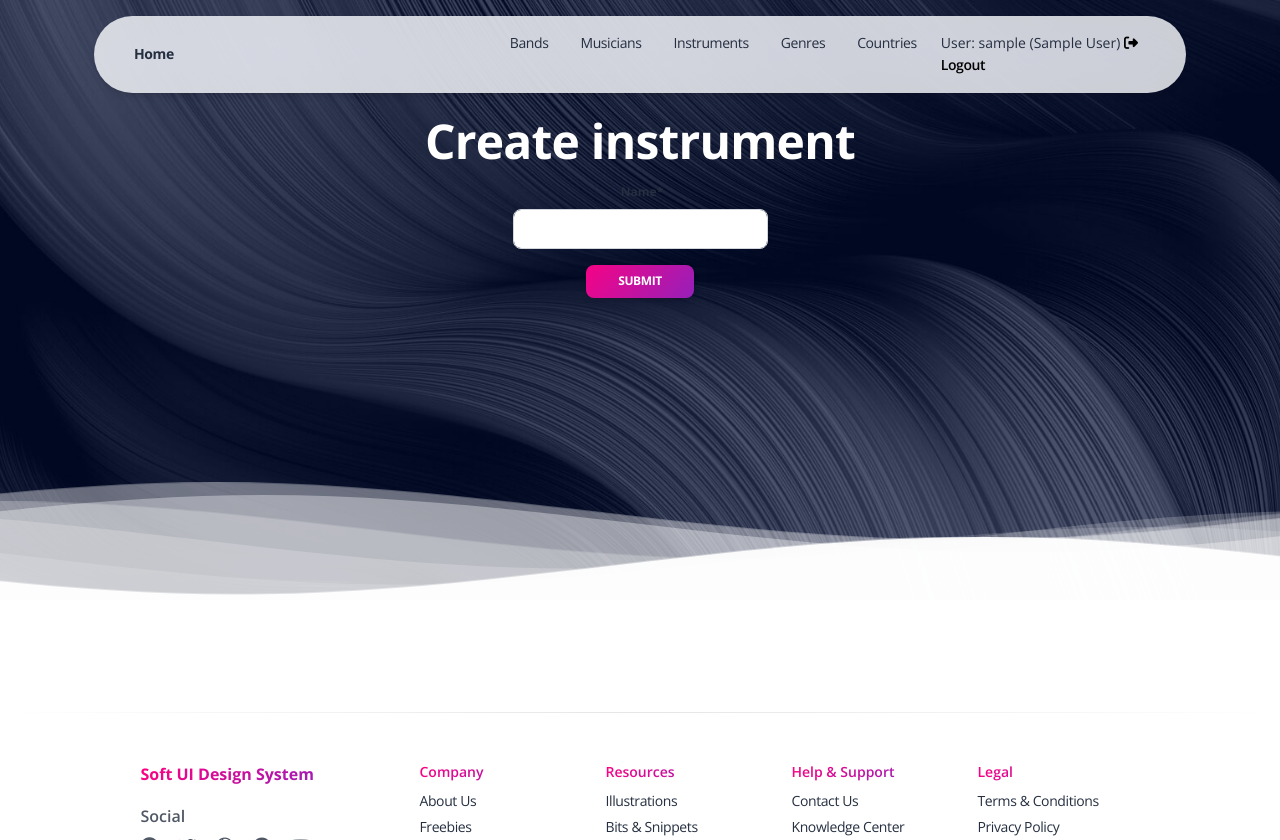
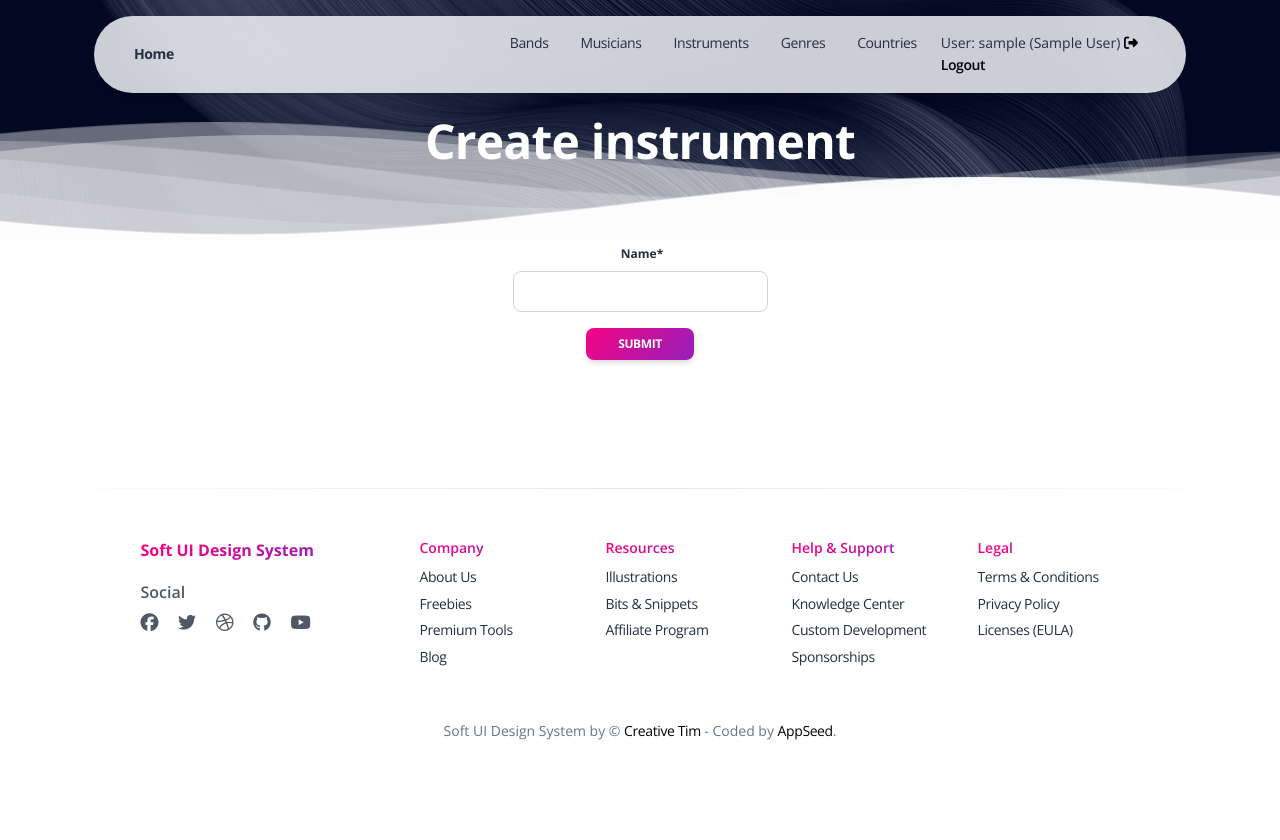
Before and after one commit to VladyslavKlevanskyi/music-world, a Django app: page /instruments/create/ in a window 1280 px wide. Shown: the top 840 px of the page. After the commit the page ends 740 px from the top, so only its background shows below. Run offline with Django 4.2, Linux system fonts and the light colour scheme; the visitor is signed in with stand-in values (Sample User, id 1); some libraries are stand-ins or nearby versions.

Commit message:
Simple_form include was created for instrument, genre and country forms

```diff
--- a/templates/catalog/instrument_form.html
+++ b/templates/catalog/instrument_form.html
@@ -1,5 +1,4 @@
 {% extends "base.html" %}
-{% load crispy_forms_filters %}
 
 {% block title %} {{ object|yesno:"Update,Create" }} instrument {% endblock title %}
 
@@ -11,7 +10,7 @@
 {% block content %}
 
 	<section class="header-2">
-    <div class="page-header-lists section-height-75 relative" style="background-image: url('{{ ASSETS_ROOT }}/img/curved-images/curved.jpg')">
+    <div class="page-header-lists section-height-30 relative" style="background-image: url('{{ ASSETS_ROOT }}/img/curved-images/curved.jpg')">
       <div class="container">
 
         <div class="row">
@@ -19,16 +18,6 @@
             <h1 class="text-white pt-3">
               {{ object|yesno:"Update,Create" }} instrument
             </h1>
-          </div>
-        </div>
-
-        <div class="row">
-          <div class="col-lg-3 text-center mx-auto">
-            <form action="" method="post" novalidate>
-              {% csrf_token %}
-              {{ form|crispy }}
-              <input type="submit" value="Submit" class="btn btn-sm bg-gradient-primary">
-            </form>
           </div>
         </div>
 
@@ -41,4 +30,8 @@
     </div>
   </section>
 
+  {% block simple_form %}
+    {% include "includes/simple_form.html" %}
+  {% endblock %}
+
 {% endblock %}
--- /dev/null
+++ b/templates/includes/simple_form.html
@@ -0,0 +1,15 @@
+{% load crispy_forms_filters %}
+
+<section>
+  <div class="container">
+    <div class="row">
+      <div class="col-lg-3 text-center mx-auto">
+        <form action="" method="post" novalidate>
+          {% csrf_token %}
+          {{ form|crispy }}
+          <input type="submit" value="Submit" class="btn btn-sm bg-gradient-primary">
+        </form>
+      </div>
+    </div>
+  </div>
+</section>
```
Also changed, not shown: templates/catalog/country_form.html (+5 -11 lines), templates/catalog/genre_form.html (+5 -11 lines).
